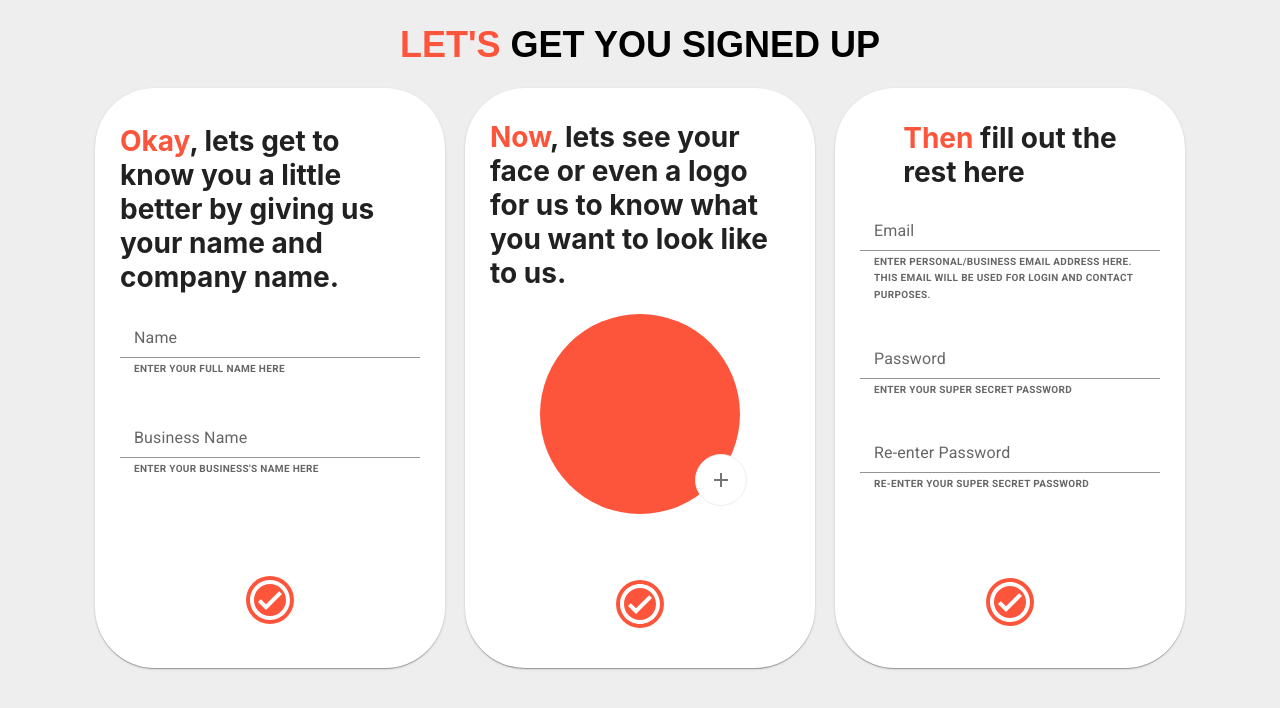
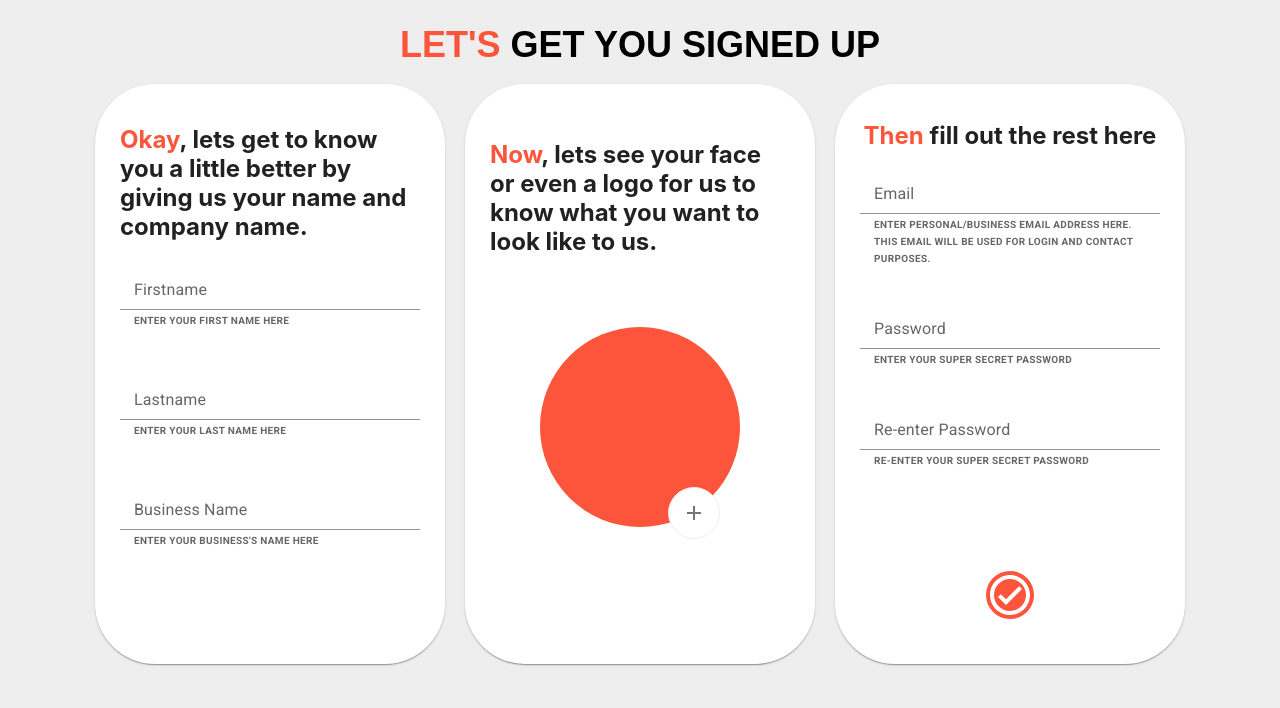
Before and after one commit to wembleyWilliams/gg-marketing-desktop, a React (Create React App) app: page /register in a window 1280 px wide. Shown: the top 708 px of the page. Built offline with nearby package versions, Linux system fonts and the light colour scheme.

Commit message:
GG-15 - Updated registration flow UI.

```diff
--- a/src/actions/applicationActions.tsx
+++ b/src/actions/applicationActions.tsx
@@ -1,6 +1,6 @@
 import {BusinessData} from "../common/types";
 
 export const setBusinessDetails = (businessDetails: BusinessData) => ({
-    type: 'SET_BUSINESS_DETAILS',
-    payload: businessDetails
+  type: 'SET_BUSINESS_DETAILS',
+  payload: businessDetails
 })
--- /dev/null
+++ b/src/actions/userActions.tsx
@@ -0,0 +1,6 @@
+import {NewUser} from "../common/types";
+
+export const setNewUser = (newUser: NewUser) => ({
+  type: 'SET_NEW_USER',
+  payload: newUser
+})
--- a/src/pages/register/index.css
+++ b/src/pages/register/index.css
@@ -22,7 +22,12 @@
   text-align: center;
   text-transform: uppercase;
   font-weight: bold;
-  padding: 0 2rem;
+  margin: auto;
+}
+@media screen and (max-width: 1024px) {
+  .register-container__title {
+    padding: 2rem;
+  }
 }
 @media screen and (min-width: 1025px) {
   .register-container__title h1 {
@@ -39,13 +44,20 @@
 }
 .register-container__body {
   max-width: inherit;
-  padding: 0rem 2rem;
+  padding: 1rem 2rem;
   grid-area: body;
   display: grid;
   align-content: center;
   align-items: center;
   grid-column-gap: 20px;
   grid-template-areas: "card card card";
+}
+@media screen and (max-width: 1024px) {
+  .register-container__body {
+    margin: auto;
+    grid-row-gap: 60px;
+    grid-template-areas: "card" "card" "card";
+  }
 }
 .register-container__body Paper {
   grid-area: card;
@@ -59,13 +71,13 @@
 }
 .register-container__text b {
   color: #fd553c;
-  font-size: 28px;
+  font-size: 24px;
   font-weight: bold;
 }
 .register-container__text h2 {
   margin: auto;
   text-align: left;
-  font-size: 28px;
+  font-size: 24px;
 }
 .register-container__text p {
   font-size: 20px;
@@ -92,13 +104,18 @@
   background: #fd553c;
   border-radius: 50%;
 }
+.photo-bubble img {
+  height: 200px;
+  width: 200px;
+  border-radius: 50%;
+}
 .photo-bubble__add-bubble {
   border-radius: 50%;
   background: #FFFFFF;
   border: 1px solid #EEEEEE;
   position: relative;
-  top: 140px;
-  left: 155px;
+  top: 10rem;
+  left: 8rem;
   height: 50px;
   width: 50px;
   display: grid;
@@ -116,4 +133,8 @@
   text-transform: uppercase;
 }
 
+.hide {
+  display: none;
+}
+
 /*# sourceMappingURL=index.css.map */
--- a/src/pages/register/index.scss
+++ b/src/pages/register/index.scss
@@ -33,7 +33,11 @@ $min-width-xl: 1201px;
     text-align: center;
     text-transform: uppercase;
     font-weight: bold;
-    padding: 0 2rem;
+    margin: auto;
+
+    @media screen and (max-width: $max-width-md){
+      padding: 2rem;
+    }
 
     h1 {
       @media screen and (min-width: $min-width-lg){
@@ -51,7 +55,7 @@ $min-width-xl: 1201px;
 
   &__body {
     max-width: inherit;
-    padding: 0rem 2rem;
+    padding: 1rem 2rem;
     grid-area: body;
     display: grid;
     align-content: center;
@@ -60,9 +64,15 @@ $min-width-xl: 1201px;
     grid-template-areas:
           "card card card";
 
-    //@media screen and (min-width: $min-width-lg){
-    //  grid-column-gap: 20px;
-    //}
+    @media screen and (max-width: $max-width-md){
+      margin: auto;
+      grid-row-gap: 60px;
+      grid-template-areas:
+          "card"
+          "card"
+          "card"
+    ;
+    }
 
     Paper {
       grid-area: card;
@@ -79,26 +89,21 @@ $min-width-xl: 1201px;
 
     b {
       color: #fd553c;
-      font-size: 28px;
+      font-size: 24px;
       font-weight: bold;
     }
 
     h2 {
       margin: auto;
       text-align: left;
-      font-size: 28px;
+      font-size: 24px;
     }
     p {
       font-size: 20px;
       font-weight: bolder;
     }
     .input {
-      //width: 100%;
-      //border: none;
-      ////border-radius: 20px;
       border-bottom: 3px solid #fd553c;
-      //background-color: #EEE;
-      ////height: 43px;
     }
 
   }
@@ -124,13 +129,19 @@ $min-width-xl: 1201px;
   background: #fd553c;
   border-radius: 50%;
 
+  img {
+    height: 200px;
+    width: 200px;
+    border-radius: 50%;
+  }
+
   &__add-bubble {
     border-radius: 50%;
     background: #FFFFFF;
     border: 1px solid #EEEEEE;
     position: relative;
-    top: 140px;
-    left: 155px;
+    top: 10rem;
+    left: 8rem;
     height: 50px;
     width: 50px;
     display: grid;
@@ -142,10 +153,6 @@ $min-width-xl: 1201px;
   }
 }
 
-.section {
-
-}
-
 .helper-text {
   font-family: canada-type-gibson, sans-serif;
   font-style: normal;
@@ -153,3 +160,7 @@ $min-width-xl: 1201px;
   font-size: 10px !important;
   text-transform: uppercase;
 }
+
+.hide {
+  display: none;
+}
--- a/src/pages/register/index.tsx
+++ b/src/pages/register/index.tsx
@@ -1,4 +1,4 @@
-import React from "react";
+import React, {useEffect, useState} from "react";
 import "./index.scss";
 import {
   Container,
@@ -15,6 +15,8 @@ import CheckCircleOutlinedIcon from '@mui/icons-material/CheckCircleOutlined';
 import CheckCircleIcon from '@mui/icons-material/CheckCircle';
 import {Add, InputRounded} from "@mui/icons-material";
 import {createStyles, makeStyles} from "@mui/styles";
+import {useDispatch} from "react-redux";
+import {setNewUser} from "../../actions/userActions";
 
 const useStyles = makeStyles((theme: Theme) =>
   createStyles({
@@ -37,15 +39,82 @@ const useStyles = makeStyles((theme: Theme) =>
   }));
 
 const Register = () => {
+  const dispatch = useDispatch();
   const classes = useStyles();
+
+  const [imageFile64, setImageFile64] = useState('')
+  const [firstname, setFirstname] = useState('')
+  const [lastname, setLastname] = useState('')
+  const [businessName, setBusinessname] = useState('')
+  const [email, setEmail] = useState('')
+  const [password, setPassword] = useState('')
+  const [password2, setPassword2] = useState('')
+
+  useEffect(()=>{
+    dispatch(setNewUser(
+      {
+        firstname: firstname,
+        lastname: lastname,
+        businessName: businessName,
+        email: email,
+        password: password,
+        password2: password2,
+        profilePicture: imageFile64
+      }
+    ))
+  },[imageFile64, firstname, lastname,
+    businessName, email, password, password2])
+
+  const handleChange = (event: any) => {
+    const name = event.target.name;
+    const value = event.target.value;
+    switch (name){
+      case 'first-name':
+        setFirstname(value)
+        break;
+      case 'last-name':
+        setLastname(value)
+        break;
+      case 'password':
+        setPassword(value)
+        break;
+      case 'password2':
+        setPassword2(value)
+        break;
+      case 'email':
+        setEmail(value)
+        break;
+      case 'business-name':
+        setBusinessname(value)
+        break;
+    }
+  }
+
+  const handleImageUpload = (event: React.ChangeEvent<HTMLInputElement>) => {
+    const preview = document.createElement('img')
+    const file = event.target.files[0];
+    const reader = new FileReader();
+
+    reader.addEventListener("load", ()=> {
+      preview.src = reader.result.toString();
+      document.getElementById('photo-bubble')
+        .style.backgroundImage = `url(${preview.src})`
+      setImageFile64(preview.src);
+    }, false)
+
+    if (file) {
+      reader.readAsDataURL(file);
+    }
+  }
+
+
   return (
-    <div className={"register-wrapper"} >
+    <div className={"register-wrapper"}>
       <FormControl variant={"filled"}>
         <div className={"register-container"}>
           <div className={"register-container__title"}>
             <h1><b>Let's</b> Get You Signed Up</h1>
           </div>
-          <Divider sx={{paddingTop: '20px', border: 'none'}}/>
           <div className={"register-container__body"}>
 
             {/*Section 1*/}
@@ -56,22 +125,37 @@ const Register = () => {
               maxHeight: "580px",
               minHeight: "560px"
             }}>
-              <div className={"register-container__text"} >
+              <div className={"register-container__text"}>
                 <h2>
                   <b>Okay</b>, lets get to know you a little
                   better by giving us your name and company name.
                 </h2>
 
                 <FormControl>
-                    <InputLabel>Name</InputLabel>
+                  <InputLabel>Firstname</InputLabel>
                   <Input
                     required
-                      id="name"
-                      name="name"
-                      placeholder={"What's your name?"}
+                    id="first-name"
+                    name="first-name"
+                    onChange={event => handleChange(event)}
+                    placeholder={"What's your first name?"}
                   />
                   <FormHelperText className={"helper-text"}>
-                      Enter your full name here
+                    Enter your first name here
+                  </FormHelperText>
+                </FormControl>
+
+                <FormControl>
+                  <InputLabel>Lastname</InputLabel>
+                  <Input
+                    required
+                    id="last-name"
+                    name="last-name"
+                    onChange={event => handleChange(event)}
+                    placeholder={"What's your last name?"}
+                  />
+                  <FormHelperText className={"helper-text"}>
+                    Enter your last name here
                   </FormHelperText>
                 </FormControl>
 
@@ -79,8 +163,9 @@ const Register = () => {
                   <InputLabel>Business Name</InputLabel>
                   <Input
                     required
-                      id="businessName"
-                      name="businessName"
+                    id="business-name"
+                    name="business-name"
+                    onChange={event => handleChange(event)}
                     placeholder={"And your business name?"}
                   />
                   <FormHelperText className={"helper-text"}>
@@ -90,12 +175,11 @@ const Register = () => {
 
                 <Divider sx={{paddingTop: '10px', border: 'none'}}/>
 
-                  <IconButton className={"continue-btn"} disableRipple>
-                    <CheckCircleOutlinedIcon className={"continue-btn__icon"}/>
-                  </IconButton>
+                {/*<IconButton className={"continue-btn"} disableRipple>*/}
+                {/*  <CheckCircleOutlinedIcon className={"continue-btn__icon"}/>*/}
+                {/*</IconButton>*/}
 
               </div>
-
             </Paper>
 
             {/*Section 2 */}
@@ -106,15 +190,26 @@ const Register = () => {
               maxHeight: "580px",
               minHeight: "560px"
             }}>
-              <div className={"register-container__text"} >
+              <div className={"register-container__text"}>
                 <h2>
                   <b>Now</b>, lets see your face or even a logo
                   for us to know what you want to look like to us.
                 </h2>
                 <div className={"photo-bubble-wrapper"}>
-                    <div className={"photo-bubble"}>
+                  <div id={"photo-bubble"} className={"photo-bubble"}>
+                    {/*//img created here*/}
+
                     <div className={"photo-bubble__add-bubble"}>
-                        <IconButton disableRipple>
+                      <IconButton
+                        disableRipple
+                        onClick={()=>{document.getElementById('fileUpload').click(); }}
+                      >
+                        <input
+                          accept="image/png, image/jpeg"
+                          onChange={ event => handleImageUpload(event)}
+                          id={'fileUpload'}
+                          type="file" className={"hide"}/>
+
                         <Add className={"photo-bubble__add-bubble__icon"}/>
                       </IconButton>
                     </div>
@@ -123,9 +218,9 @@ const Register = () => {
 
                 <Divider sx={{paddingTop: '10px', border: 'none'}}/>
 
-                  <IconButton className={"continue-btn"} disableRipple>
-                    <CheckCircleOutlinedIcon className={"continue-btn__icon"}/>
-                  </IconButton>
+                {/*<IconButton className={"continue-btn"} disableRipple>*/}
+                {/*  <CheckCircleOutlinedIcon className={"continue-btn__icon"}/>*/}
+                {/*</IconButton>*/}
               </div>
             </Paper>
 
@@ -137,9 +232,9 @@ const Register = () => {
               maxHeight: "580px",
               minHeight: "560px"
             }}>
-              <div className={"register-container__text"} >
+              <div className={"register-container__text"}>
                 <h2>
-                    <b>Then</b> fill out the <br/> rest here
+                  <b>Then</b> fill out the rest here
                 </h2>
                 <FormControl>
                   <InputLabel>Email</InputLabel>
@@ -147,6 +242,7 @@ const Register = () => {
                     required
                     id="email"
                     name="email"
+                    onChange={event => handleChange(event)}
                     placeholder={"What's your email address?"}
                   />
                   <FormHelperText className={"helper-text"}>
@@ -161,6 +257,7 @@ const Register = () => {
                     required
                     id="password"
                     name="password"
+                    onChange={event => handleChange(event)}
                     placeholder={"Create a good password"}
                   />
                   <FormHelperText className={"helper-text"}>
@@ -172,8 +269,9 @@ const Register = () => {
                   <InputLabel>Re-enter Password</InputLabel>
                   <Input
                     required
-                        id="password"
-                        name="password"
+                    id="password2"
+                    name="password2"
+                    onChange={event => handleChange(event)}
                     placeholder={"Repeat the good password"}
                   />
                   <FormHelperText className={"helper-text"}>
--- a/src/reducers/applicationReducer.tsx
+++ b/src/reducers/applicationReducer.tsx
@@ -1,4 +1,4 @@
-import {ApplicationState, BusinessData} from "../common/types";
+import {ApplicationState} from "../common/types";
 
 const initialState: ApplicationState = {
    businessDetails: null
@@ -12,6 +12,7 @@ export const applicationReducer = (state = initialState, action: any) => {
                 ...state,
                 businessDetails: businessDetails
             };
+
         default:
             return state;
     }
```
Also changed, not shown: src/common/types.tsx (+14 -0 lines), src/components/profile-data-section/index.tsx (+1 -10 lines), src/reducers/index.tsx (+5 -2 lines), src/reducers/userReducer.tsx (added, +21 -0 lines), 1 other file (tests, documents, lock files or other folders). Lines whose indentation alone changed are shown as unchanged.
